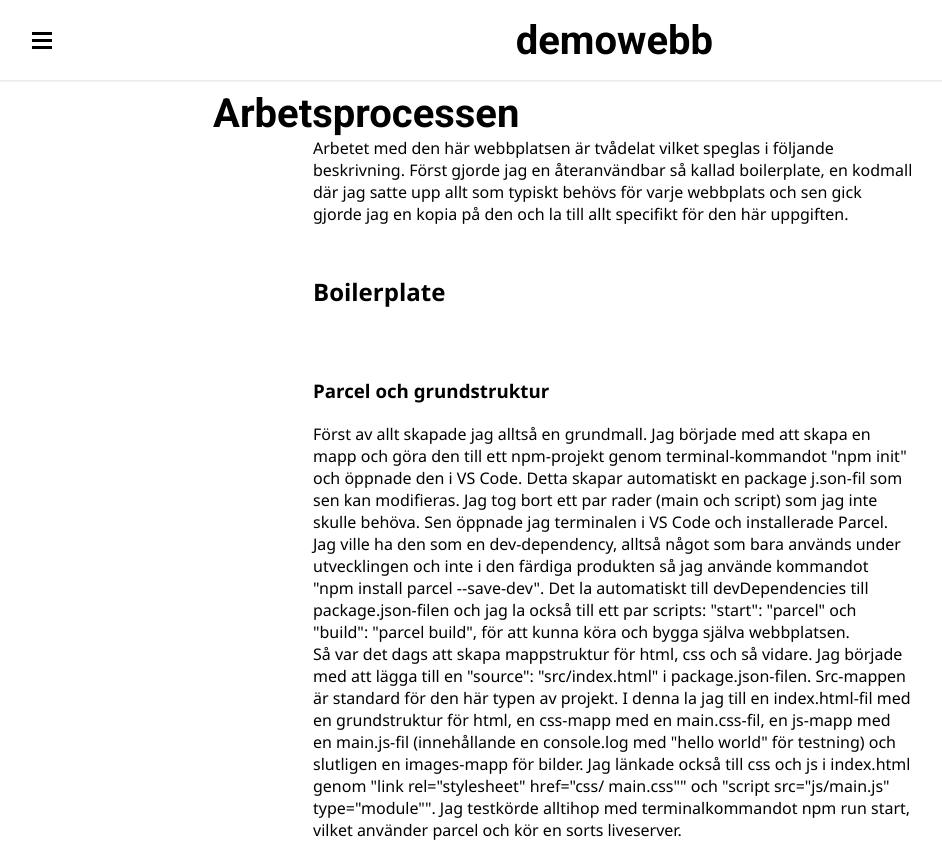
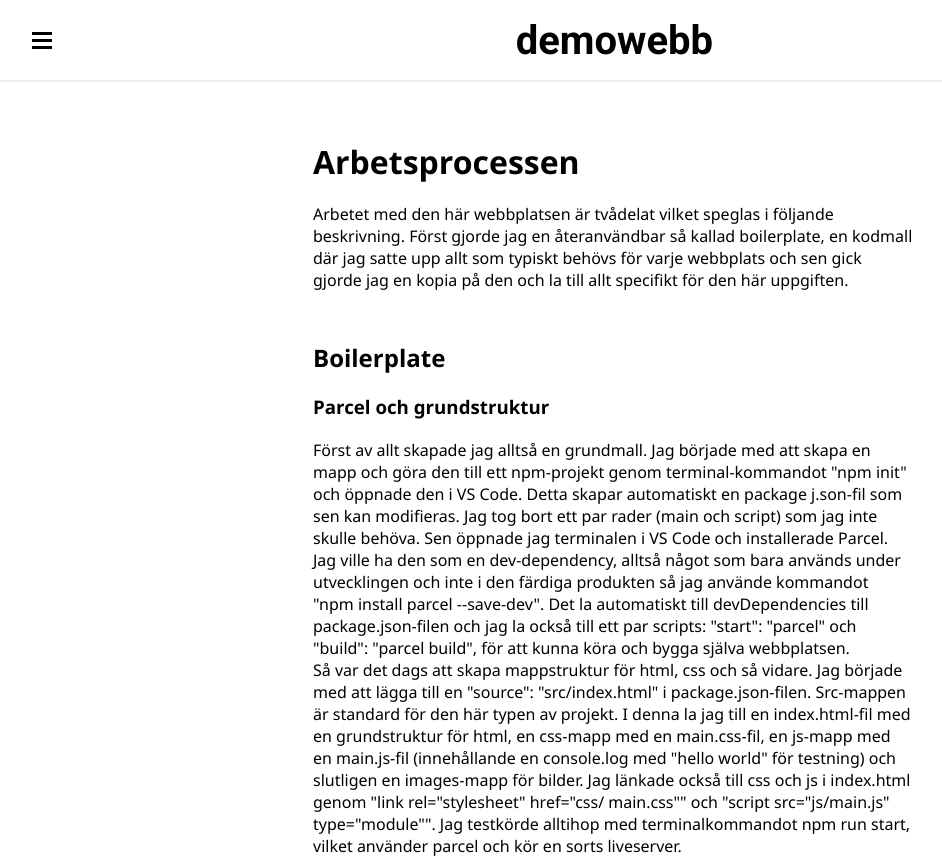
Before and after one commit to limfal/moment1demo, a website built with Parcel: page src/process.html in a window 1280 px wide. Shown: the top 860 px of the page, without its empty margins (27-969 px from the left). Built offline with nearby package versions, Linux system fonts and the light colour scheme.

Commit message:
add styling to headings

```diff
--- a/src/css/main.css
+++ b/src/css/main.css
@@ -103,13 +103,13 @@ nav li:hover {
     top: -3px;
 }
 
-h1 {
+header h1 {
     font-size: 2.5em;
     margin: auto;
     padding-right: 60px;
 }
 
-h1 a {
+header h1 a {
     text-decoration: none;
     color: black;
 }
@@ -129,11 +129,15 @@ p {
     margin: auto;
 }
 
-h2, h3, h4 {
+main h1, h2, h3, h4 {
     font-family: 'Segoe UI', Tahoma, Geneva, Verdana, sans-serif;
     max-width: 600px;
     margin: auto;
     padding: 50px 0 20px 0;
+}
+
+.nopadding {
+    padding: 0 0 20px 0;
 }
 
 main {
--- a/src/process.html
+++ b/src/process.html
@@ -39,7 +39,7 @@
             återanvändbar så kallad boilerplate, en kodmall där jag satte upp allt som typiskt behövs för varje
             webbplats och sen gick gjorde jag en kopia på den och la till allt specifikt för den här uppgiften. </p>
         <h2>Boilerplate</h2>
-        <h3>Parcel och grundstruktur</h3>
+        <h3 class="nopadding">Parcel och grundstruktur</h3>
         <p>Först av allt skapade jag alltså en grundmall. Jag började med att skapa en mapp och göra den till ett
             npm-projekt genom terminal-kommandot "npm init" och öppnade den i VS Code. Detta skapar automatiskt en
             package j.son-fil som sen kan modifieras. Jag tog bort ett par rader (main och script) som jag inte skulle
@@ -74,7 +74,7 @@
             bildoptimering och kopiering av arbetsfiler till mapp för publicering med optimerade filer. Jag ställde som
             sagt också in bakåtkompatibiliteten.</p>
         <h2>Demowebb</h2>
-        <h3>Design och uppbyggnad</h3>
+        <h3 class="nopadding">Design och uppbyggnad</h3>
         <p>För demowebben här ville jag hålla designen så minimal som möjligt så jag valde att köra hamburgermeny i alla
             skärmstorlekar och bara svart på vitt och inga konstigheter som distraherar från innehållet. För att göra
             sidan mer responsiv så valde jag att ta bort inställningar för pixelstorlek för bilder så de kunde justeras
```
